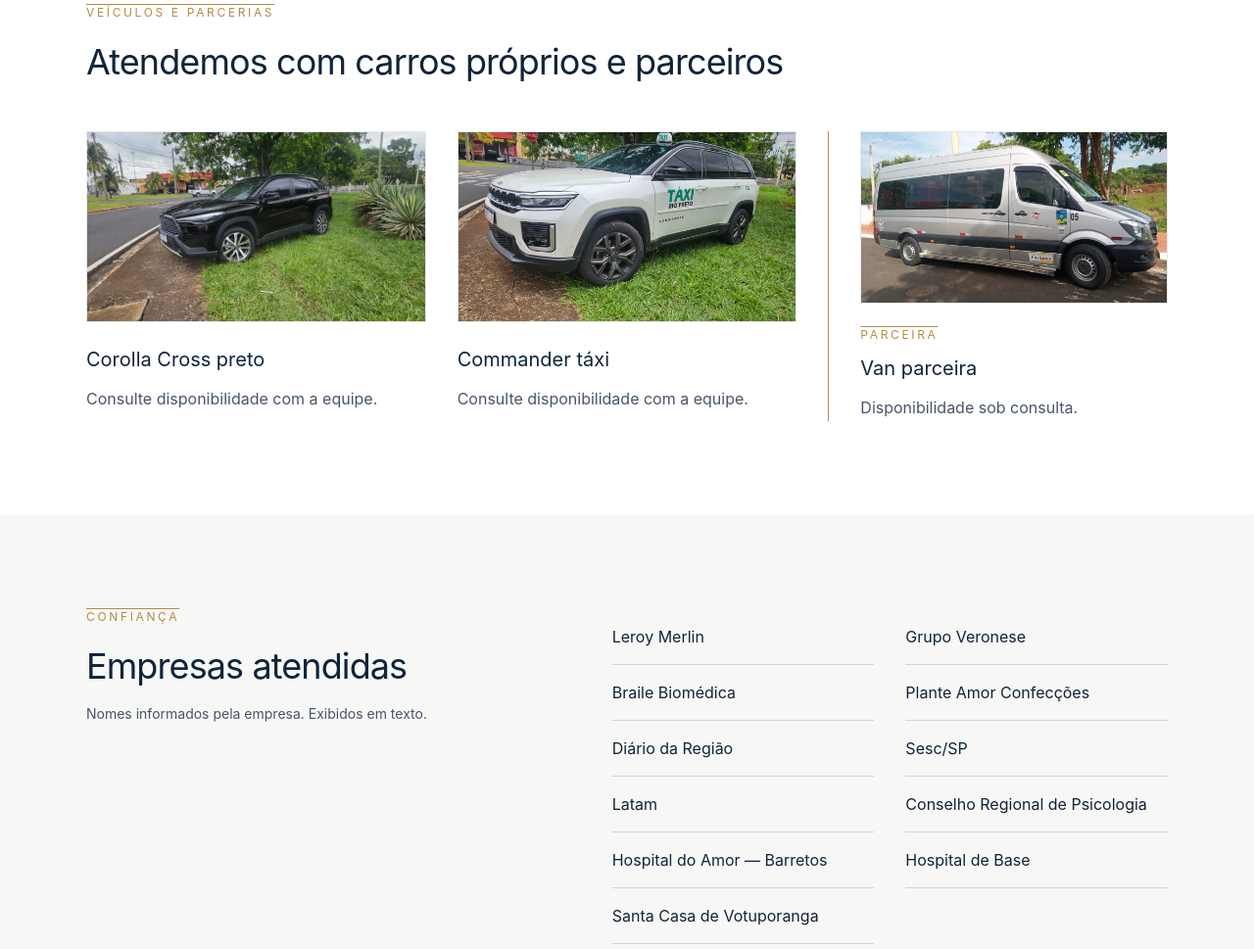
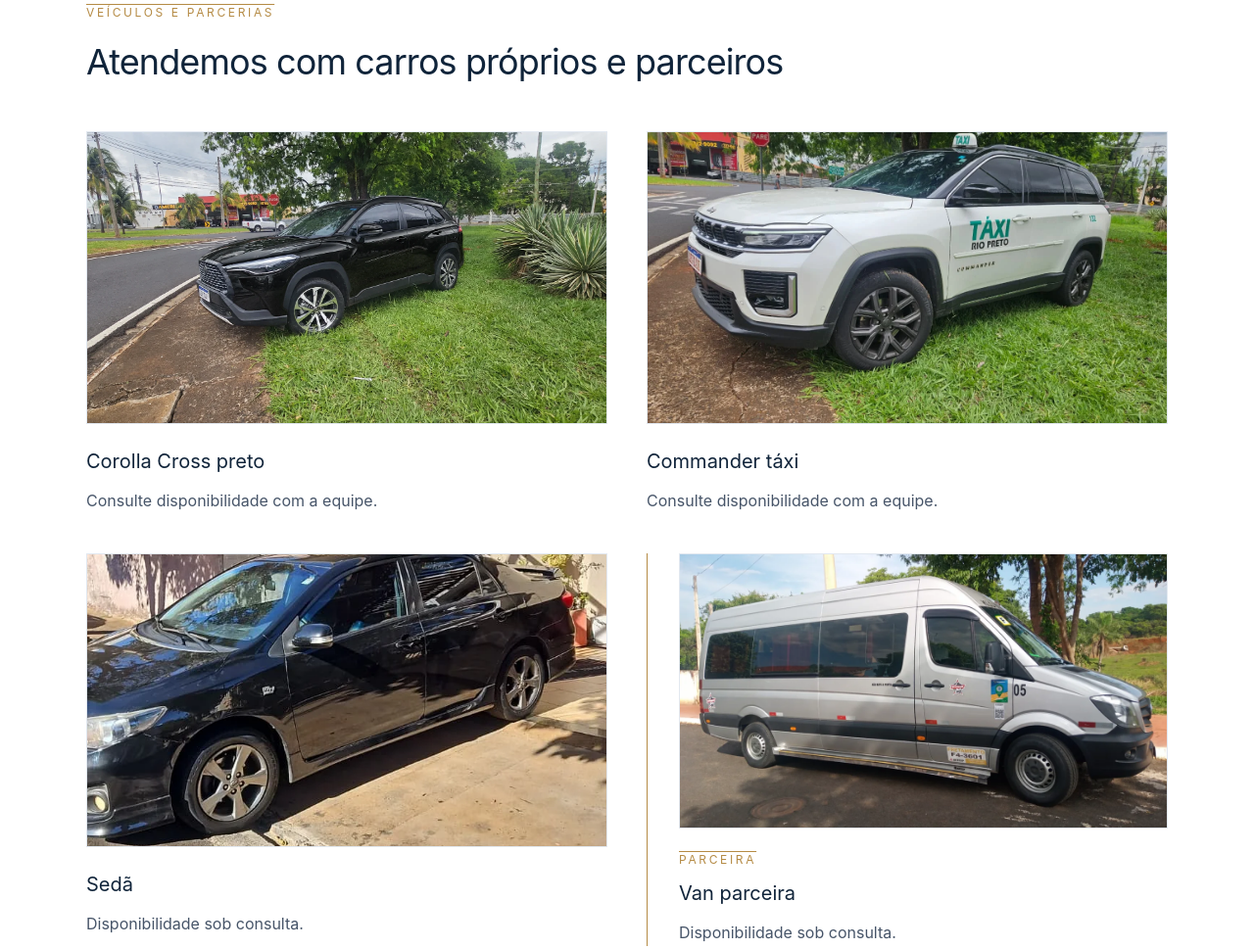
Before and after one commit to KamiJapa/J-Rtaxi, a website: page index.html in a window 1280 px wide. Shown: the part 2020-2989 px from the top of the page at 98% size. Drawn offline with Linux system fonts and the light colour scheme.

Commit message:
Add sedan to vehicle gallery

```diff
--- a/index.html
+++ b/index.html
@@ -21,7 +21,7 @@
 <section class="intro section-pad"><div class="container intro-grid"><p class="overline">Apresentação</p><div><h2>Uma viagem mais <em>leve.</em></h2><p>A J&amp;R Transporte atende deslocamentos executivos em São José do Rio Preto e região. Fale com a equipe para consultar disponibilidade e solicitar seu orçamento.</p></div></div></section>
 <section class="services section-pad" id="servicos"><div class="container"><div class="section-heading"><p class="overline">Como podemos ajudar</p><h2>Serviços</h2></div><div class="service-row"><span class="service-number">01</span><div><h3>Transporte executivo</h3><p>Deslocamentos com atendimento executivo. Consulte disponibilidade e detalhes pelo WhatsApp.</p></div><span class="service-rule"></span></div></div></section>
 <section id="regiao" class="region section-pad"><div class="container region-inner"><div><p class="overline">Onde atendemos</p><h2>Perto de você,<br><em>na região.</em></h2></div><p>Atuação em <strong>São José do Rio Preto e região.</strong><br>Consulte pelo WhatsApp se o seu destino está na área atendida.</p></div></section>
-<section class="fleet section-pad" id="frota"><div class="container"><div class="section-heading"><p class="overline">Veículos e parcerias</p><h2>Atendemos com carros próprios e parceiros</h2></div><div class="fleet-grid"><article class="fleet-item"><img class="fleet-photo" src="/assets/corolla-cross-preto.webp" alt="Toyota Corolla Cross preto estacionado em área verde, visto de frente e de lado." width="1600" height="900" loading="lazy" decoding="async"><h3>Corolla Cross preto</h3><p>Consulte disponibilidade com a equipe.</p></article><article class="fleet-item"><img class="fleet-photo" src="/assets/commander-taxi.webp" alt="Jeep Commander branco identificado como táxi de Rio Preto, visto de frente e de lado." width="1280" height="720" loading="lazy" decoding="async"><h3>Commander táxi</h3><p>Consulte disponibilidade com a equipe.</p></article><article class="fleet-item partner"><img class="fleet-photo" src="/assets/van-parceira.webp" alt="Van prata parceira estacionada à sombra de árvores." width="1152" height="864" loading="lazy" decoding="async"><p class="overline">Parceira</p><h3>Van parceira</h3><p>Disponibilidade sob consulta.</p></article></div></div></section>
+<section class="fleet section-pad" id="frota"><div class="container"><div class="section-heading"><p class="overline">Veículos e parcerias</p><h2>Atendemos com carros próprios e parceiros</h2></div><div class="fleet-grid"><article class="fleet-item"><img class="fleet-photo" src="/assets/corolla-cross-preto.webp" alt="Toyota Corolla Cross preto estacionado em área verde, visto de frente e de lado." width="1600" height="900" loading="lazy" decoding="async"><h3>Corolla Cross preto</h3><p>Consulte disponibilidade com a equipe.</p></article><article class="fleet-item"><img class="fleet-photo" src="/assets/commander-taxi.webp" alt="Jeep Commander branco identificado como táxi de Rio Preto, visto de frente e de lado." width="1280" height="720" loading="lazy" decoding="async"><h3>Commander táxi</h3><p>Consulte disponibilidade com a equipe.</p></article><article class="fleet-item"><img class="fleet-photo" src="/assets/sedan.webp" alt="Sedã preto fotografado estacionado em uma residência." width="720" height="1280" loading="lazy" decoding="async"><h3>Sedã</h3><p>Disponibilidade sob consulta.</p></article><article class="fleet-item partner"><img class="fleet-photo" src="/assets/van-parceira.webp" alt="Van prata parceira estacionada à sombra de árvores." width="1152" height="864" loading="lazy" decoding="async"><p class="overline">Parceira</p><h3>Van parceira</h3><p>Disponibilidade sob consulta.</p></article></div></div></section>
 <section class="clients section-pad" id="empresas"><div class="container clients-inner"><div><p class="overline">Confiança</p><h2>Empresas atendidas</h2><p class="clients-note">Nomes informados pela empresa. Exibidos em texto.</p></div><ul class="client-list"><li>Leroy Merlin</li><li>Grupo Veronese</li><li>Braile Biomédica</li><li>Plante Amor Confecções</li><li>Diário da Região</li><li>Sesc/SP</li><li>Latam</li><li>Conselho Regional de Psicologia</li><li>Hospital do Amor — Barretos</li><li>Hospital de Base</li><li>Santa Casa de Votuporanga</li></ul></div></section>
 <section id="contato" class="contact section-pad"><div class="container contact-inner"><div><p class="overline">Vamos conversar</p><h2>Planeje seu próximo<br><em>deslocamento.</em></h2></div><div class="contact-action"><p>Solicite um orçamento e consulte disponibilidade pelo WhatsApp.</p><a class="button button-gold whatsapp-link" href="https://wa.me/5517997727070?text=Ol%C3%A1%21%20Gostaria%20de%20solicitar%20um%20or%C3%A7amento%20de%20transporte%20executivo%20em%20S%C3%A3o%20Jos%C3%A9%20do%20Rio%20Preto%20e%20regi%C3%A3o.%20Poderiam%20me%20informar%20a%20disponibilidade%3F" target="_blank" rel="noopener noreferrer">Solicitar orçamento pelo WhatsApp <span aria-hidden="true">↗</span></a><p class="contact-note">A mensagem será aberta no WhatsApp para você revisar e enviar.</p></div></div></section>
 </main><footer class="footer"><div class="container footer-inner"><a class="brand brand-footer" href="#inicio"><span class="brand-mark">J<span>&amp;</span>R</span><span class="brand-name">J&amp;R <b>Transporte</b></span></a><p>Transporte executivo<br>São José do Rio Preto e região</p><a href="#inicio">Voltar ao início ↑</a></div><div class="container copyright">© <span id="year"></span> J&amp;R Transporte</div></footer>
--- a/package.json
+++ b/package.json
@@ -5,7 +5,7 @@
   "scripts": {
     "build:css": "tailwindcss -i ./src/input.css -o ./assets/styles.css --minify",
     "serve": "python3 -m http.server 4173",
-    "build": "npm run build:css && rm -rf dist && mkdir -p dist/assets && cp index.html favicon.svg robots.txt sitemap.xml dist/ && cp assets/styles.css assets/script.js assets/corolla-cross-preto.webp assets/commander-taxi.webp assets/van-parceira.webp dist/assets/",
+    "build": "npm run build:css && rm -rf dist && mkdir -p dist/assets && cp index.html favicon.svg robots.txt sitemap.xml dist/ && cp assets/styles.css assets/script.js assets/corolla-cross-preto.webp assets/commander-taxi.webp assets/sedan.webp assets/van-parceira.webp dist/assets/",
     "deploy": "npm run build && npx wrangler deploy"
   },
   "devDependencies": {
--- a/src/input.css
+++ b/src/input.css
@@ -53,7 +53,7 @@
  .region-inner p { @apply text-lg leading-8 text-slate-200; }
  .region-inner strong { @apply font-normal text-white; }
  .region h2 { @apply text-5xl; }
- .fleet-grid { @apply grid grid-cols-3 gap-8; }
+ .fleet-grid { @apply grid grid-cols-2 gap-10; }
  .fleet-photo { @apply mb-6 block aspect-[16/9] w-full border border-slate-200 object-cover object-center; }
  .fleet-item.partner { @apply border-l border-gold pl-8; }
  .fleet-item .overline { @apply mb-3; }
@@ -77,7 +77,7 @@
  .sr-only { @apply absolute h-px w-px overflow-hidden whitespace-nowrap; clip: rect(0,0,0,0); }
  a:focus-visible,button:focus-visible { @apply outline outline-2 outline-offset-4 outline-gold; }
 }
-@media(max-width:960px){ .fleet-grid { @apply grid-cols-2; } .fleet-item.partner { @apply border-l-0 border-t border-gold pl-0 pt-8; } }
+
 @media(max-width:700px){
  .container { @apply px-5; }
  .header-inner { @apply min-h-16; }
```
Also changed, not shown: assets/sedan.webp (added), assets/styles.css.
